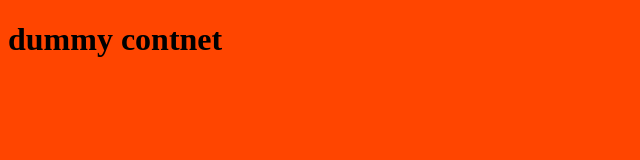
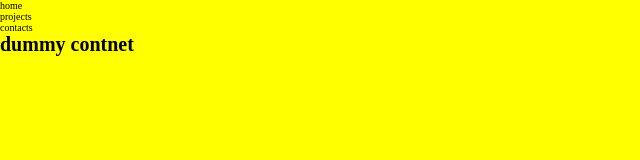
Before and after one commit to elasfarc/portfolio, a website with bundled scripts: page src/index.html in a window 1280 px wide. Shown: the whole page, without its empty margins (0-640 px from the left). Built offline with nearby package versions, Linux system fonts and the light colour scheme.

Commit message:
Add navbar markup & CSS reset

```diff
--- /dev/null
+++ b/src/assets/styles/main.css
@@ -0,0 +1,11 @@
+* {
+  box-sizing: border-box;
+  margin: 0;
+  padding: 0;
+}
+html {
+  font-size: 0.625rem;
+}
+body {
+  background-color: yellow;
+}
--- a/src/index.html
+++ b/src/index.html
@@ -7,6 +7,11 @@
     <title>Mohammed Al-Asfar</title>
 </head>
 <body>
+    <nav class='navbar'>
+        <div class="home">home</div>
+        <div class="projects">projects</div>
+        <div class="contact">contacts</div>
+    </nav>
     <div>
         <h1>dummy contnet</h1>
     </div>
--- a/src/index.js
+++ b/src/index.js
@@ -1 +1,2 @@
-import './main.css';
+import './assets/styles/main.css';
+import './assets/styles/nav.css';
--- a/src/main.css
+++ /dev/null
@@ -1,3 +0,0 @@
-body {
-  background-color: orangered;
-}
```
Also changed, not shown: src/assets/styles/nav.css (added).
